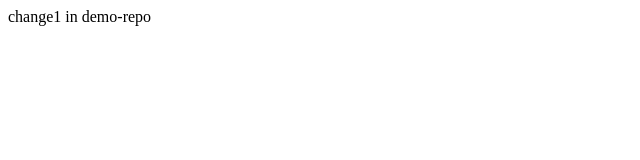
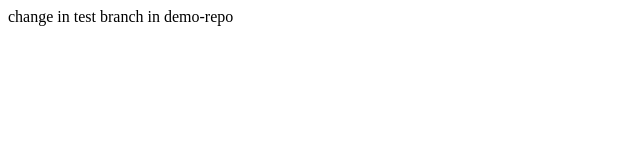
Before and after one commit to xigua2333/demo-repo, a plain HTML site: page index.html in a window 1280 px wide. Shown: the whole page, without its empty margins (0-640 px from the left). Drawn offline with Linux system fonts and the light colour scheme.

Commit message:
Update index.html

```diff
--- a/index.html
+++ b/index.html
@@ -1 +1 @@
-<div>change1 in demo-repo</div>
+<div>change in test branch in demo-repo</div>
```
